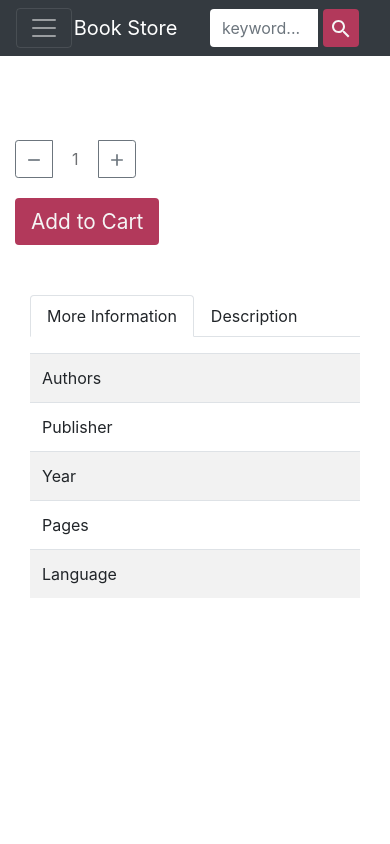
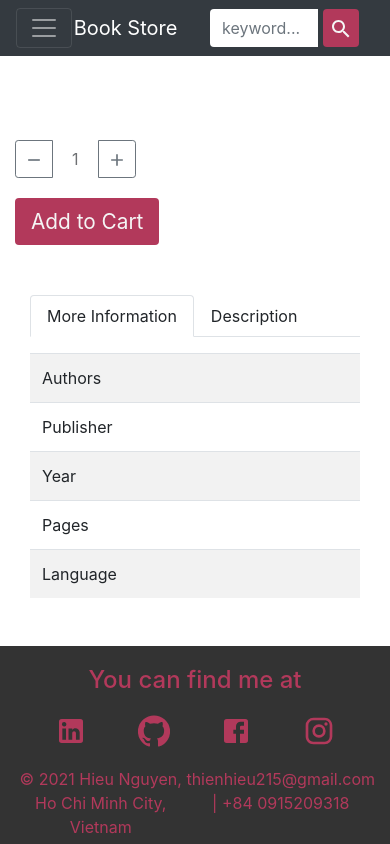
Before and after one commit to thienhieu215/bookstore-react-typescript, a React (Create React App) app: page /detail/1 in a window 390 px wide. Built offline with nearby package versions, Linux system fonts and the light colour scheme; no server answers.

Commit message:
CSS fixes

```diff
--- a/src/App.css
+++ b/src/App.css
@@ -8,5 +8,5 @@
 }
 
 .content-wrap {
-  padding-bottom: 200px;
+  padding-bottom: 180px;
 }
--- a/src/App.tsx
+++ b/src/App.tsx
@@ -8,7 +8,9 @@ import { useMediaQuery } from 'react-responsive'
 
 function App() {
 
-  const noFooter = useMediaQuery({ query: '(min-width: 768px)' })
+  const noFooter = useMediaQuery({ query: '(max-width: 768px)' })
+
+  console.log(window.location.pathname)
 
   return (
     <div className="App">
@@ -18,7 +20,7 @@ function App() {
           <div className="content-wrap">
             <Route path='/' component={Routes} />
           </div>
-          {noFooter && window.location.pathname === 'cart' ? <Footer /> : <></>}
+          {noFooter && window.location.pathname !== '/cart' ? <Footer /> : <></>}
         </div>
       </BrowserRouter>
     </div>
--- a/src/components/Footer/Footer.module.scss
+++ b/src/components/Footer/Footer.module.scss
@@ -7,6 +7,7 @@
     color: #b2395b;
     padding-top: 20px;
     margin-bottom: 20px;
+    font-size: 1.5em;
   }
   .col{
     justify-content: space-around;
@@ -16,7 +17,7 @@
     margin-bottom: 20px;
     .icon {
       color: #b2395b;
-      font-size: 40px;
+      font-size: 2em;
       cursor: pointer;
     }
   }
--- a/src/components/ListView/ListView.module.scss
+++ b/src/components/ListView/ListView.module.scss
@@ -8,7 +8,7 @@
 }
 
 .card {
-  margin-bottom: 10px;
+  margin-top: 10px;
   .img {
     margin-top: auto;
     margin-bottom: auto;
@@ -147,6 +147,3 @@
     }
   }
 }
-.marginBottom {
-  margin-bottom: 10px;
-}
--- a/src/components/ListView/ListView.tsx
+++ b/src/components/ListView/ListView.tsx
@@ -84,14 +84,14 @@ const ListView = () => {
         />
 
         <Row>
-          <Col xs={12} sm={12} md={12} lg={8} className={style.marginBottom}>
+          <Col xs={12} sm={12} md={12} lg={8}>
             {items.length > 0 && <div className={style.clearAll} onClick={handleShowClearAll}>Clear All</div>}
             {items.length == 0 && <h4>No items in cart</h4>}
             {items.map((product, index) => (
               <CartCard productInfo={product} increase={increaseQuantity} reduce={reduceQuantity} showRemove={handleShowRemove} />
             ))}
           </Col>
-          <Col xs={12} sm={12} md={12} lg={4} className={style.marginBottom}>
+          <Col xs={12} sm={12} md={12} lg={4}>
 
             <MediaQuery minWidth={769}>
               <TotalPriceCard numbItems={numbItems} totalPrices={totalPrices} openDialogCheckout={setOpenDialogCheckout} />
```
